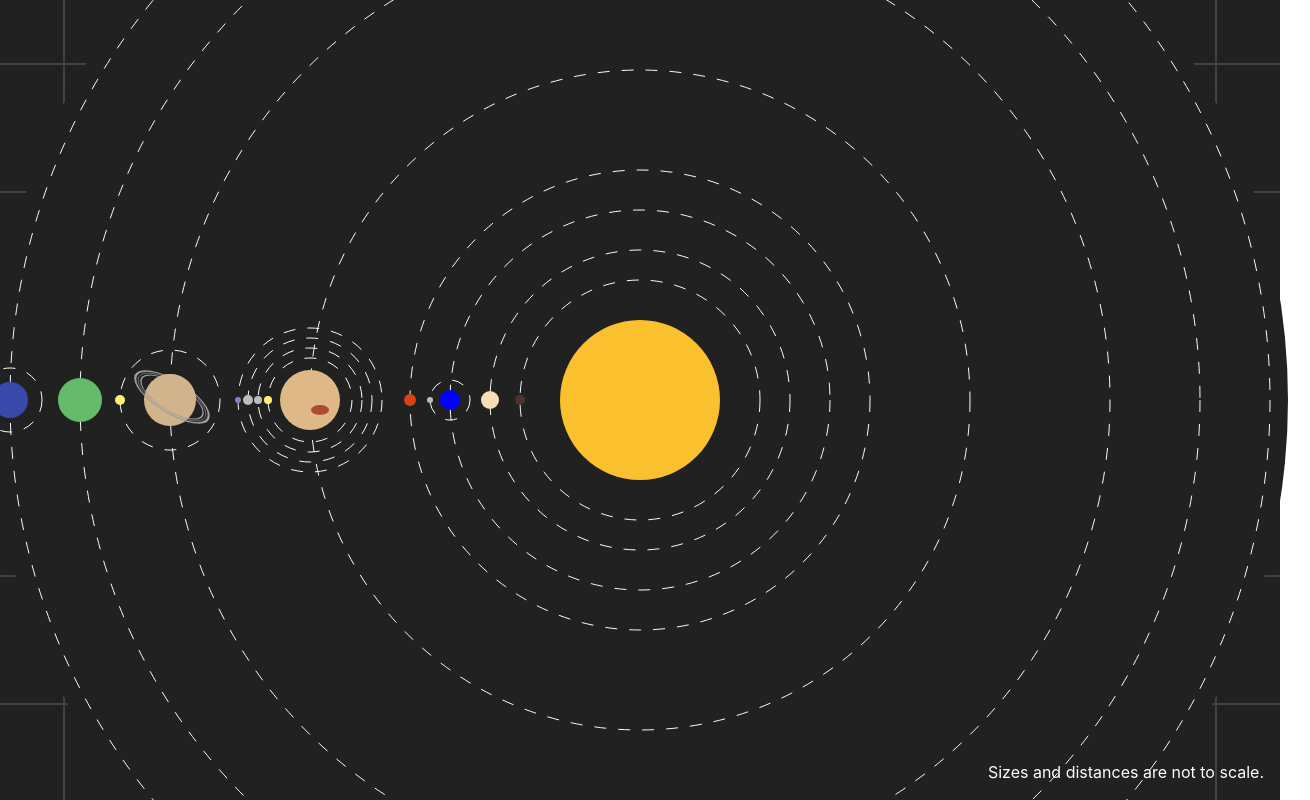
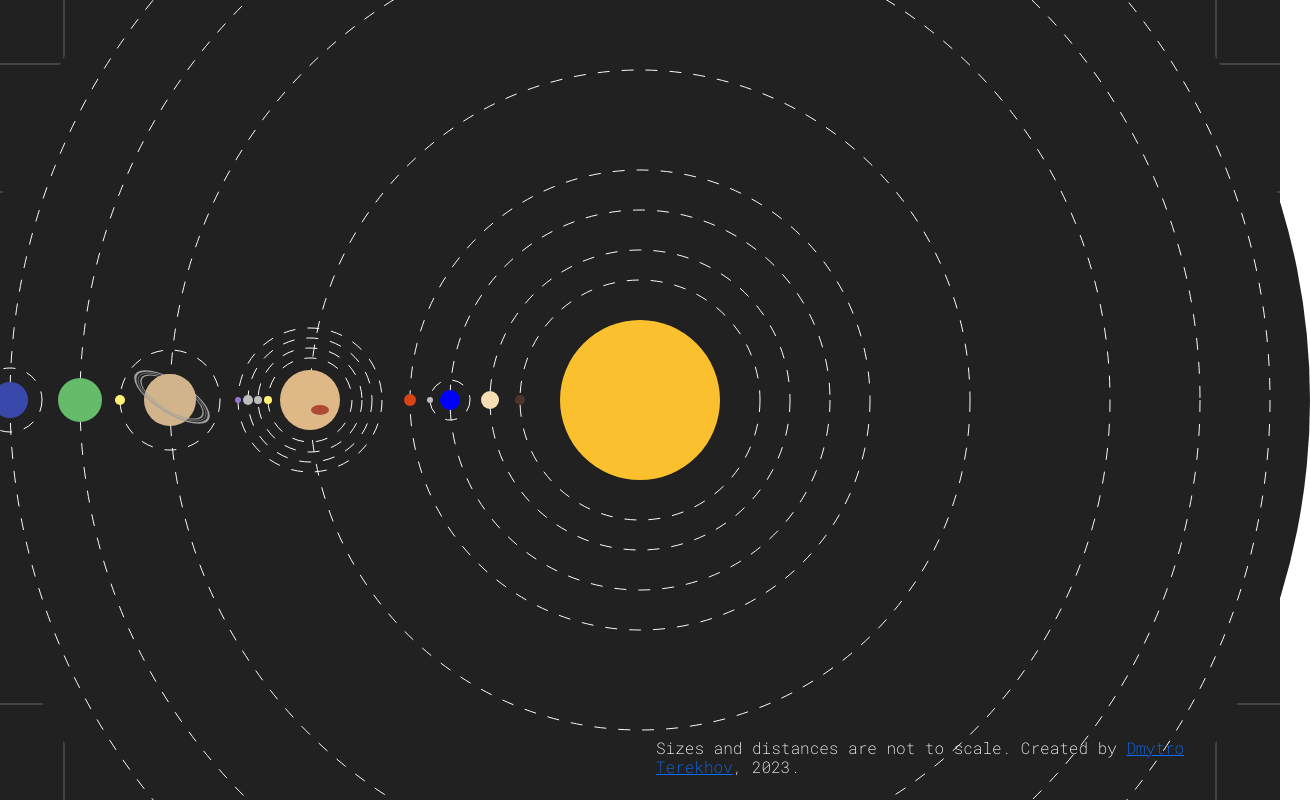
Before and after one commit to dododo25/ariadne.io, a React (Create React App) app: page / in a window 1280 px wide. Shown: the top 800 px of the page, 1310 px wide, since content can reach past the window. Built offline with nearby package versions, Linux system fonts and the light colour scheme.

Commit message:
Cosmetic adjustments

```diff
--- a/src/App.js
+++ b/src/App.js
@@ -34,7 +34,7 @@ function App() {
       <div className='w-0'>
         <div className='vh-100 d-flex justify-content-center align-items-center'>
           <div>
-            <Background radius={648} />
+            <Background radius={670} />
           </div>
         </div>
       </div>
@@ -63,9 +63,9 @@ function App() {
           </Sun>
         </div>
       </div>
-      <div className='w-0'>
+      <div className='w-0 no-print'>
         <div className='vw-50 vh-100 d-flex justify-content-end align-items-end p-3 pe-none'>
-          <span className='text-white'>Sizes and distances are not to scale.</span>
+          <h6 className='text-white'>Sizes and distances are not to scale. Created by <a className='pe-auto' href='https://github.com/dododo25'>Dmytro Terekhov</a>, 2023.</h6>
         </div>
       </div>
     </div>
--- a/src/index.css
+++ b/src/index.css
@@ -1,3 +1,8 @@
+@font-face {
+  font-family: RobotoMono;
+  src: url('./fonts/RobotoMono-ExtraLight.ttf');
+}
+
 body {
   margin: 0;
   overflow: hidden;
@@ -6,6 +11,10 @@ body {
     sans-serif;
   -webkit-font-smoothing: antialiased;
   -moz-osx-font-smoothing: grayscale;
+}
+
+h1, h2, h3, h4, h5, h6, p, span {
+  font-family: 'RobotoMono', sans-serif;
 }
 
 code {
@@ -24,3 +33,9 @@ code {
 .vw-50 {
   width: 50vw;
 }
+
+@media print {
+  .no-print {
+     visibility: hidden;
+  }
+}
```
Also changed, not shown: src/fonts/RobotoMono-ExtraLight.ttf (added).
